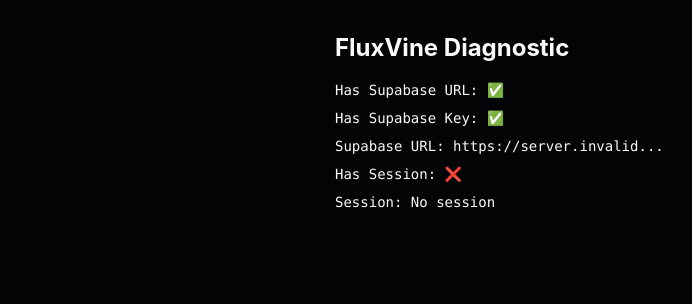
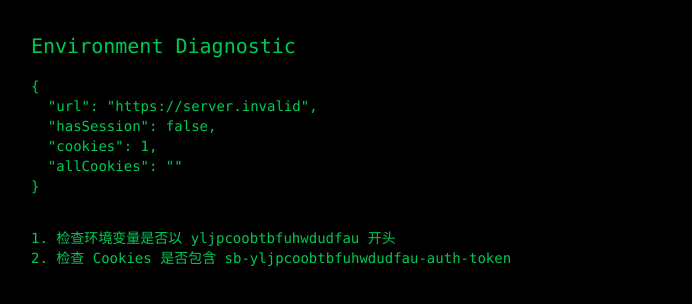
Before and after one commit to FluxVine-ai/fluxvine, a Next.js app: page /diagnostic in a window 1280 px wide. Shown: the top 304 px of the page, without its empty margins (1-693 px from the left). Built offline with nearby package versions, Linux system fonts and the light colour scheme; no server answers.

Commit message:
fix: implementing aggressive manual cookie sync in AuthSync component

```diff
--- a/app/dashboard/layout.tsx
+++ b/app/dashboard/layout.tsx
@@ -1,5 +1,7 @@
 import { createClient } from '@/lib/supabase/server'
 import { redirect } from 'next/navigation'
+
+export const dynamic = 'force-dynamic'
 
 export default async function DashboardLayout({
     children,
--- a/app/diagnostic/page.tsx
+++ b/app/diagnostic/page.tsx
@@ -4,35 +4,29 @@
 import { createClient } from '@/lib/supabase/client'
 
 export default function DiagnosticPage() {
-    const [info, setInfo] = useState<any>({})
+    const [info, setInfo] = useState<any>(null)
 
     useEffect(() => {
         const supabase = createClient()
-
-        const checkConfig = async () => {
+        async function check() {
             const { data: { session } } = await supabase.auth.getSession()
-
             setInfo({
-                hasSupabaseUrl: !!process.env.NEXT_PUBLIC_SUPABASE_URL,
-                hasSupabaseKey: !!process.env.NEXT_PUBLIC_SUPABASE_ANON_KEY,
-                supabaseUrl: process.env.NEXT_PUBLIC_SUPABASE_URL?.substring(0, 30) + '...',
+                url: process.env.NEXT_PUBLIC_SUPABASE_URL?.replace(/^(https:\/\/).*(.supabase.co)$/, '$1***$2'),
                 hasSession: !!session,
-                sessionPreview: session ? JSON.stringify(session).substring(0, 100) + '...' : 'No session',
+                cookies: typeof document !== 'undefined' ? document.cookie.split(';').length : 0,
+                allCookies: typeof document !== 'undefined' ? document.cookie : 'N/A'
             })
         }
-
-        checkConfig()
+        check()
     }, [])
 
     return (
-        <div className="p-8 max-w-2xl mx-auto">
-            <h1 className="text-2xl font-bold mb-4">FluxVine Diagnostic</h1>
-            <div className="space-y-2 font-mono text-sm">
-                <div>Has Supabase URL: {info.hasSupabaseUrl ? '✅' : '❌'}</div>
-                <div>Has Supabase Key: {info.hasSupabaseKey ? '✅' : '❌'}</div>
-                <div>Supabase URL: {info.supabaseUrl || 'Not set'}</div>
-                <div>Has Session: {info.hasSession ? '✅' : '❌'}</div>
-                <div>Session: {info.sessionPreview}</div>
+        <div className="p-8 font-mono text-sm bg-black text-green-500 min-h-screen">
+            <h1 className="text-xl mb-4">Environment Diagnostic</h1>
+            <pre>{JSON.stringify(info, null, 2)}</pre>
+            <div className="mt-8">
+                <p>1. 检查环境变量是否以 yljpcoobtbfuhwdudfau 开头</p>
+                <p>2. 检查 Cookies 是否包含 sb-yljpcoobtbfuhwdudfau-auth-token</p>
             </div>
         </div>
     )
--- a/components/auth/AuthSync.tsx
+++ b/components/auth/AuthSync.tsx
@@ -2,36 +2,44 @@
 
 import { useEffect } from 'react'
 import { createClient } from '@/lib/supabase/client'
+import { useRouter } from 'next/navigation'
 
 export default function AuthSync() {
+    const router = useRouter()
+    const supabase = createClient()
+
     useEffect(() => {
-        const supabase = createClient()
+        // 官方监听器：负责在客户端状态变化时，手动同步 Cookie
+        const { data: { subscription } } = supabase.auth.onAuthStateChange((event, session) => {
+            console.log('[AuthSync] Event:', event)
 
-        // 监听 auth 状态变化
-        const { data: { subscription } } = supabase.auth.onAuthStateChange((event, session) => {
-            console.log('AuthSync Event:', event)
-            if (session) {
-                // 强制确保 session 在浏览器中是活跃的
-                localStorage.setItem('supabase.auth.token', session.access_token)
+            if (event === 'SIGNED_IN' || event === 'TOKEN_REFRESHED') {
+                if (session) {
+                    // 按照你提供的方案：手动在浏览器端强制写入 Cookie
+                    // 我们这里写入两个：一个是通用的，一个是 Supabase 引脚所需的
+                    const maxAge = 60 * 60 * 24 * 7 // 7 days
+
+                    // 获取项目 ID (yljpcoobtbfuhwdudfau)
+                    const projectId = 'yljpcoobtbfuhwdudfau'
+                    const cookieName = `sb-${projectId}-auth-token`
+
+                    // 封装 session 数据
+                    const sessionData = JSON.stringify(session)
+                    const encodedSession = btoa(sessionData)
+
+                    document.cookie = `${cookieName}=${encodedSession}; path=/; max-age=${maxAge}; SameSite=Lax; Secure`
+                    console.log('[AuthSync] Cookie synchronized manually')
+                }
             } else if (event === 'SIGNED_OUT') {
-                localStorage.removeItem('supabase.auth.token')
+                // 登出时彻底清理
+                const projectId = 'yljpcoobtbfuhwdudfau'
+                document.cookie = `sb-${projectId}-auth-token=; path=/; expires=Thu, 01 Jan 1970 00:00:00 GMT`
+                console.log('[AuthSync] Cookie cleared manually')
             }
         })
 
-        // 初始加载时，如果发现有 Session 但 Cookie 丢了，尝试强制刷新
-        const checkSession = async () => {
-            const { data: { session } } = await supabase.auth.getSession()
-            if (!session && window.location.pathname.startsWith('/dashboard')) {
-                console.warn('Session missing in dashboard, attempting recovery...')
-                // 尝试重新获取，有时这能触发 Cookie 重新注入
-                await supabase.auth.getUser()
-            }
-        }
-
-        checkSession()
-
         return () => subscription.unsubscribe()
-    }, [])
+    }, [supabase, router])
 
     return null
 }
--- a/middleware.ts
+++ b/proxy.ts
@@ -1,11 +1,6 @@
 import { type NextRequest } from 'next/server'
 import { updateSession } from '@/lib/supabase/middleware'
 
-export async function middleware(request: NextRequest) {
-    return await updateSession(request)
-}
-
-// 同时提供 proxy 导出，兼容可能的极新版本要求
 export async function proxy(request: NextRequest) {
     return await updateSession(request)
 }
```
